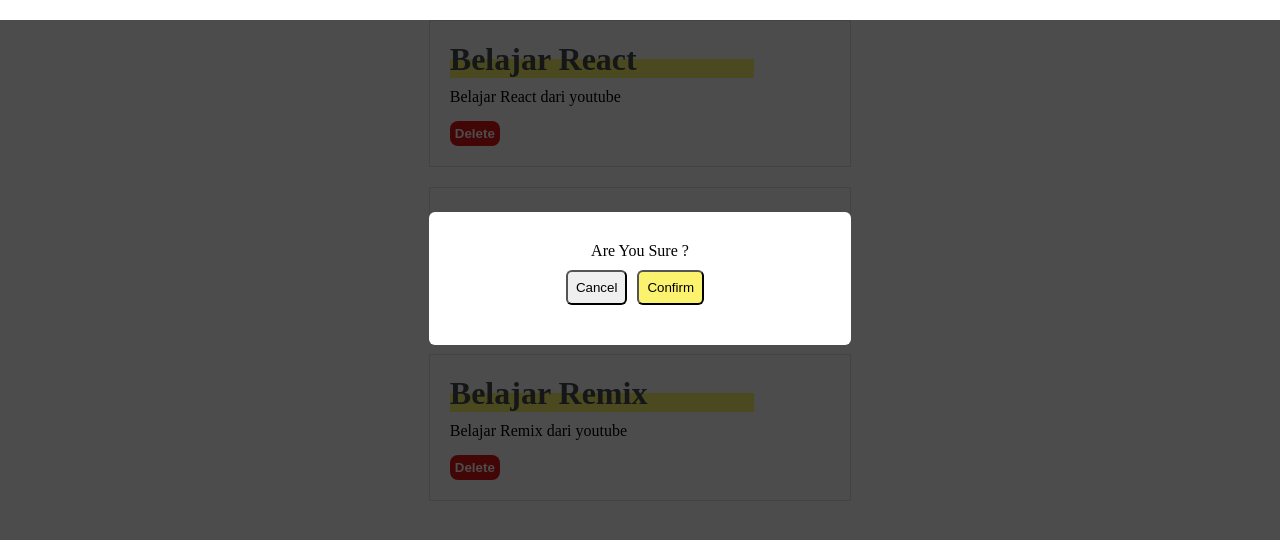
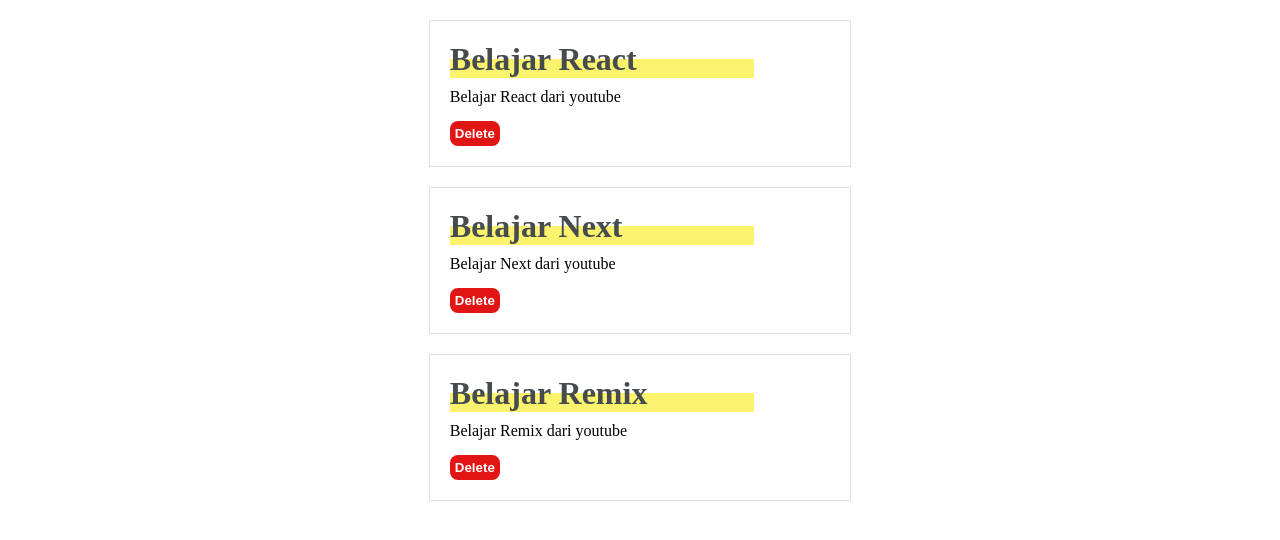
Before and after one commit to HenSetiawan/react-todo-firebase, a React (Create React App) app: page / in a window 1280 px wide. Shown: the top 540 px of the page. Built offline with nearby package versions, Linux system fonts and the light colour scheme.

Commit message:
introducing state

```diff
--- a/src/App.js
+++ b/src/App.js
@@ -1,12 +1,11 @@
 import Task from "./components/Task";
-import Modal from "./components/Modal";
+
 
 import "./css/app.css";
 
 function App() {
   return (
     <div className="App">
-       <Modal />
       <Task title="Belajar React" description="Belajar React dari youtube" />
       <Task title="Belajar Next" description="Belajar Next dari youtube" />
       <Task title="Belajar Remix" description="Belajar Remix dari youtube" />
--- a/src/components/Modal.jsx
+++ b/src/components/Modal.jsx
@@ -1,11 +1,13 @@
 import "../css/modal.css";
-const Modal = () => {
+const Modal = (props) => {
   return (
     <div>
       <div className="modal">
         <div className="card-modal">
           <p>Are You Sure ?</p>
-          <button className="btn-cancel">Cancel</button>
+          <button className="btn-cancel" onClick={props.onCancel}>
+            Cancel
+          </button>
           <button className="btn-confirm">Confirm</button>
         </div>
       </div>
--- a/src/components/Task.jsx
+++ b/src/components/Task.jsx
@@ -1,14 +1,27 @@
 import "../css/task.css";
+import Modal from "./Modal";
+import { useState } from "react";
+
 const Task = (props) => {
+  const [isModalOpen, setModalOpen] = useState(false);
+
   const deleteHandler = () => {
-    console.log("delete task item");
+    setModalOpen(true);
   };
+
+  const cancelHandler = () => {
+    setModalOpen(false);
+  };
+
   return (
     <div>
+      {isModalOpen ? <Modal onCancel={cancelHandler} /> : null}
       <div className="card">
         <h1 className="title">{props.title}</h1>
         <p>{props.description}</p>
-        <button className="btn" onClick={deleteHandler}>Delete</button>
+        <button className="btn" onClick={deleteHandler}>
+          Delete
+        </button>
       </div>
     </div>
   );
--- a/src/css/modal.css
+++ b/src/css/modal.css
@@ -1,9 +1,10 @@
 .modal {
   background: rgba(0, 0, 0, 0.7);
-  position: fixed;
+  position: absolute;
   height: 100%;
   width: 100%;
   padding-top: 15%;
+  top: 0;
 }
 
 .card-modal {
```
